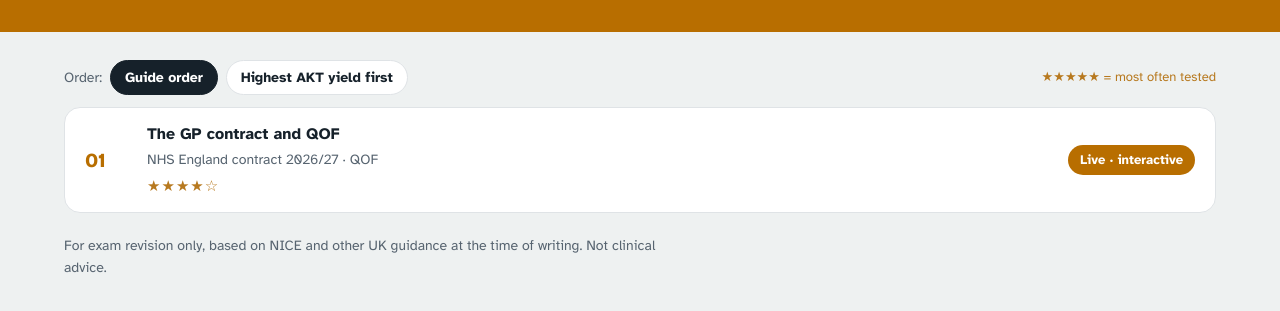
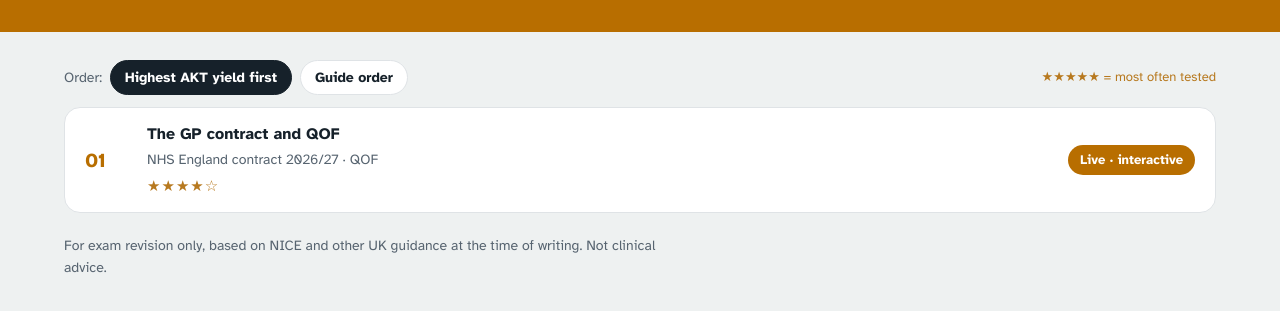
Before and after one commit to perespinaware/core-gp-notes, a plain HTML site: page admin/index.html in a window 1280 px wide. Shown: the part 243-554 px from the top of the page. Drawn offline with nearby package versions, Linux system fonts and the light colour scheme.

Commit message:
Category pages: highest AKT yield first by default (guide order still available)
Co-Authored-By: Claude Opus 5.5 <noreply@anthropic.com>
Claude-Session: https://claude.ai/code/session_017no5aYMztAwGfDHqf1qjqY

```diff
--- a/admin/index.html
+++ b/admin/index.html
@@ -36,14 +36,14 @@ const live=c.lessons.filter(l=>l[2]).length;
 document.getElementById("lead").textContent=`From ${c.src} · ${c.lessons.length} topic${c.lessons.length>1?"s":""}, ${live} live`;
 if(typeof PDFS!=="undefined"&&PDFS[c.id]){const p=PDFS[c.id];document.getElementById("lead").insertAdjacentHTML("afterend",`<a class="pdfbtn" href="../guides/${p[0]}" target="_blank" rel="noopener">Open the PDF guide <small>${p[1]} pages</small></a>`)}
 const STAR=n=>n?`<span class="yld" title="AKT relevance: ${n} of 5" aria-label="AKT relevance ${n} of 5">${"★".repeat(n)}${"☆".repeat(5-n)}</span>`:"";
-let SORT=(()=>{try{return localStorage.getItem("rtg-sort")||"guide"}catch(e){return "guide"}})();
+let SORT=(()=>{try{return localStorage.getItem("rtg-order")||"yield"}catch(e){return "yield"}})();
 function drawList(){const L=c.lessons.map((l,i)=>[l,i]);if(SORT==="yield")L.sort((a,b)=>(b[0][3]||0)-(a[0][3]||0)||a[1]-b[1]);
 document.getElementById("list").innerHTML=L.map(([l,i])=>{
  const inner=`<span class="n">${String(i+1).padStart(2,"0")}</span><span class="t"><b>${esc(l[0])}</b><small>${esc(l[1])}</small>${STAR(l[3])}</span><span class="st ${l[2]?"live":"soon"}">${l[2]?"Live · interactive":"Coming soon"}</span>`;
  return `<li>${l[2]?`<a class="row" href="${esc(l[2])}">${inner}</a>`:`<div class="row">${inner}</div>`}</li>`}).join("");
  document.querySelectorAll("[data-sort]").forEach(b=>b.setAttribute("aria-pressed",b.dataset.sort===SORT))}
-if(c.lessons.some(l=>l[3])){const bar=document.createElement("div");bar.className="sortbar";bar.innerHTML=`<span>Order:</span><button data-sort="guide">Guide order</button><button data-sort="yield">Highest AKT yield first</button><span class="key">★★★★★ = most often tested</span>`;
- document.getElementById("list").before(bar);bar.querySelectorAll("[data-sort]").forEach(b=>b.onclick=()=>{SORT=b.dataset.sort;try{localStorage.setItem("rtg-sort",SORT)}catch(e){}drawList()})}
+if(c.lessons.some(l=>l[3])){const bar=document.createElement("div");bar.className="sortbar";bar.innerHTML=`<span>Order:</span><button data-sort="yield">Highest AKT yield first</button><button data-sort="guide">Guide order</button><span class="key">★★★★★ = most often tested</span>`;
+ document.getElementById("list").before(bar);bar.querySelectorAll("[data-sort]").forEach(b=>b.onclick=()=>{SORT=b.dataset.sort;try{localStorage.setItem("rtg-order",SORT)}catch(e){}drawList()})}
 drawList();
 }
 </script>
```
Also changed, not shown: cardiology/index.html (+3 -3 lines), dermatology/index.html (+3 -3 lines), statistics/index.html (+3 -3 lines).
